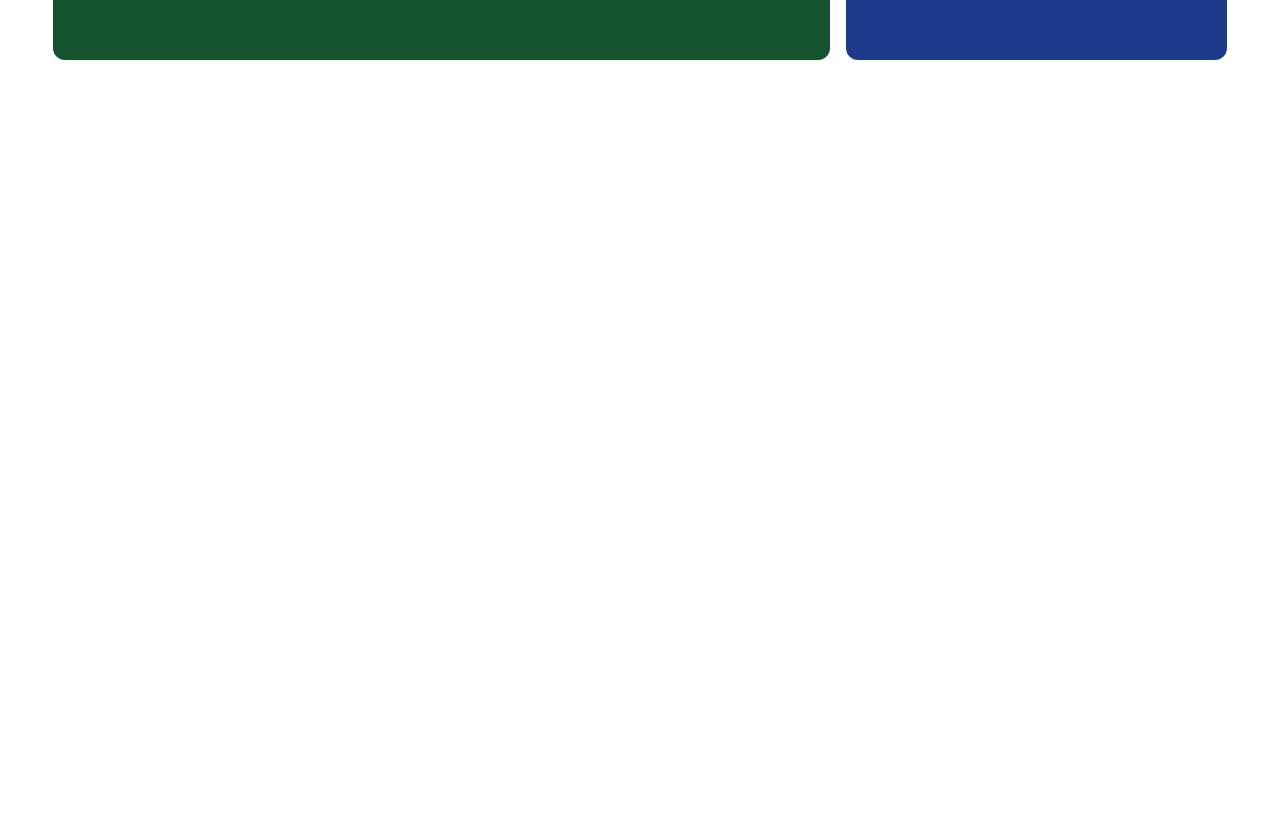
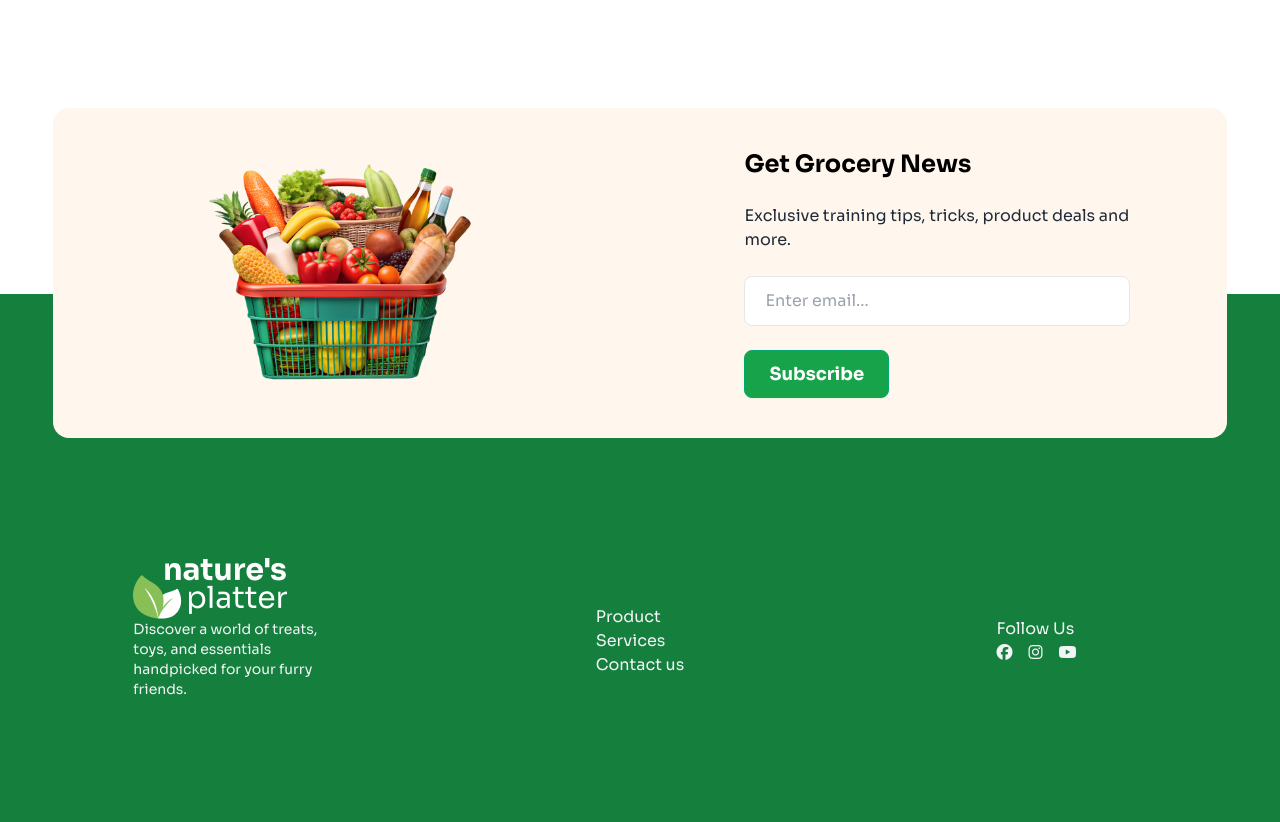
Before and after one commit to imjoyhalder/Vegetables-shop, a plain HTML site: page index.html in a window 1280 px wide. Shown: the part 3401-4223 px from the top of the page. Before the commit the page ends 3653 px from the top, so only its background shows below. Drawn offline with nearby package versions, Linux system fonts and the light colour scheme.

Commit message:
added footer section and get grocery new section

```diff
--- a/index.html
+++ b/index.html
@@ -1,5 +1,5 @@
 <!DOCTYPE html>
-<html lang="en">
+<html lang="en" >
 
 <head>
     <meta charset="UTF-8">
@@ -137,7 +137,7 @@
                     <!-- Text Section -->
                     <div class="space-y-3">
                         <h1 class="text-xl md:text-2xl font-bold text-white">30% off</h1>
-                        <p class="text-sm md:text-base">Discover a world of treats, toys, and essentials handpicked for you.</p>
+                        <p class="text-sm md:text-base text-black">Discover a world of treats, toys, and essentials handpicked for you.</p>
                         <button class="btn btn-sm md:btn-md lg:btn-lg">Buy Now</button>
                     </div>
 
@@ -302,7 +302,7 @@
     </section> -->
 
     <!-- arrival offer section  -->
-    <section class="w-11/12 mx-auto my-24 py-24">
+    <section class="w-11/12 mx-auto mt- pt-">
         <h1 class="text-green-600 text-xl font-bold mb-6">Arrival & Offers</h1>
         <div class="grid grid-cols-1 lg:grid-cols-3 md:grid-cols-2 gap-4">
 
@@ -332,9 +332,46 @@
         </div>
     </section>
 
+    <section class="w-11/12 mx-auto bg-orange-50 top-36  py-10 relative rounded-2xl ">
+        <div class="grid grid-cols-1 md:grid-cols-2 items-center gap-4 justify-items-center">
+            <div class="md:w-1/2 mb-4 md:mb-0">
+                <img src="assets/vegetable-busket.png" alt="Grocery Basket" class="w-full">
+            </div>
+            <div class="md:w-2/3 text-center md:text-left space-y-6">
+                <h1 class="text-2xl font-bold md:text-black text-green-600 ">Get Grocery News</h1>
+                <h2 class="">Exclusive training tips, tricks, product deals and more.</h2>
+                <div class="mt-4 space-y-6">
+                    <input type="email" placeholder="Enter email..." class="md:w-full sm:w-auto px-5 py-3 border rounded-lg focus:outline-none"><br>
+                    <button class=" text-white px-6 py-2 bg-green-600 hover:bg-green-900 btn btn-success font-bold text-lg ">Subscribe</button>
+                </div>
+            </div>
+        </div>
+    </section>
 
-    <footer>
+    <footer class="bg-green-700  pt-36 pb-10">
+        <div class="w-11/12 mx-auto py-10 text-gray-100 space-y-6 grid grid-cols-1 md:grid-cols-3 gap-4 justify-between items-center lg:justify-items-center ">
+            <div class=" md:text-left text-left md:p-20 pr-2">
+                <img src="assets/logo-footer.png" alt="">
+                <p class="text-sm">Discover a world of treats, toys, and  essentials handpicked for your furry friends.</p>
+            </div>
+            <div class="space-y-6 ">
+                <a href="#" class="hover:opacity-75">Product</a><br>
+                <a href="#" class="hover:opacity-75">Services</a><br>
+                <a href="#" class="hover:opacity-75">Contact us</a><br>
+            </div>
+            <div>
+                <h1>Follow Us</h1>
+                <div class="flex space-x-4 mt-4 md:mt-0 self-end">
+                    <a href="#" class="hover:opacity-75"><i class="fab fa-facebook"></i></a>
+                    <a href="#" class="hover:opacity-75"><i class="fab fa-instagram"></i></a>
+                    <a href="#" class="hover:opacity-75"><i class="fab fa-youtube"></i></a>
+                </div>
+            </div>
+
+        </div>
     </footer>
+
+
 </body>
 
 </html>
```
